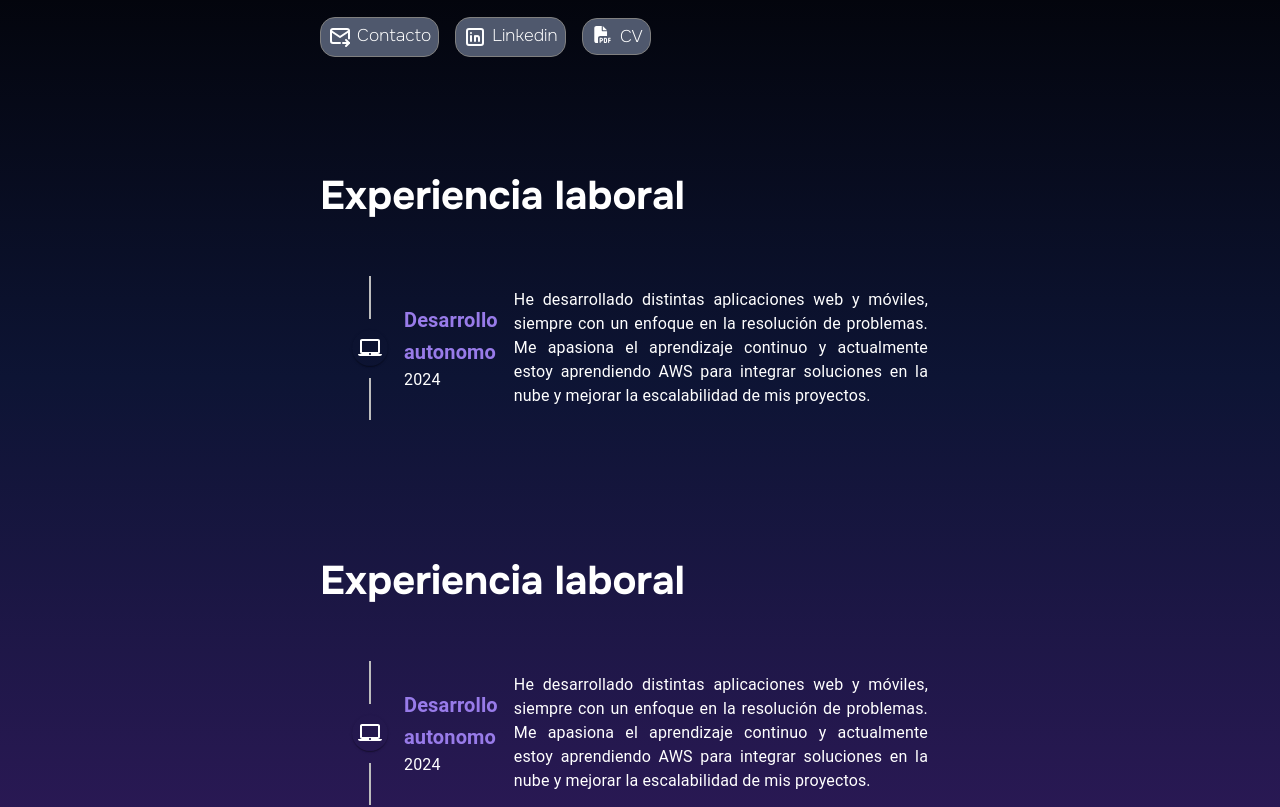
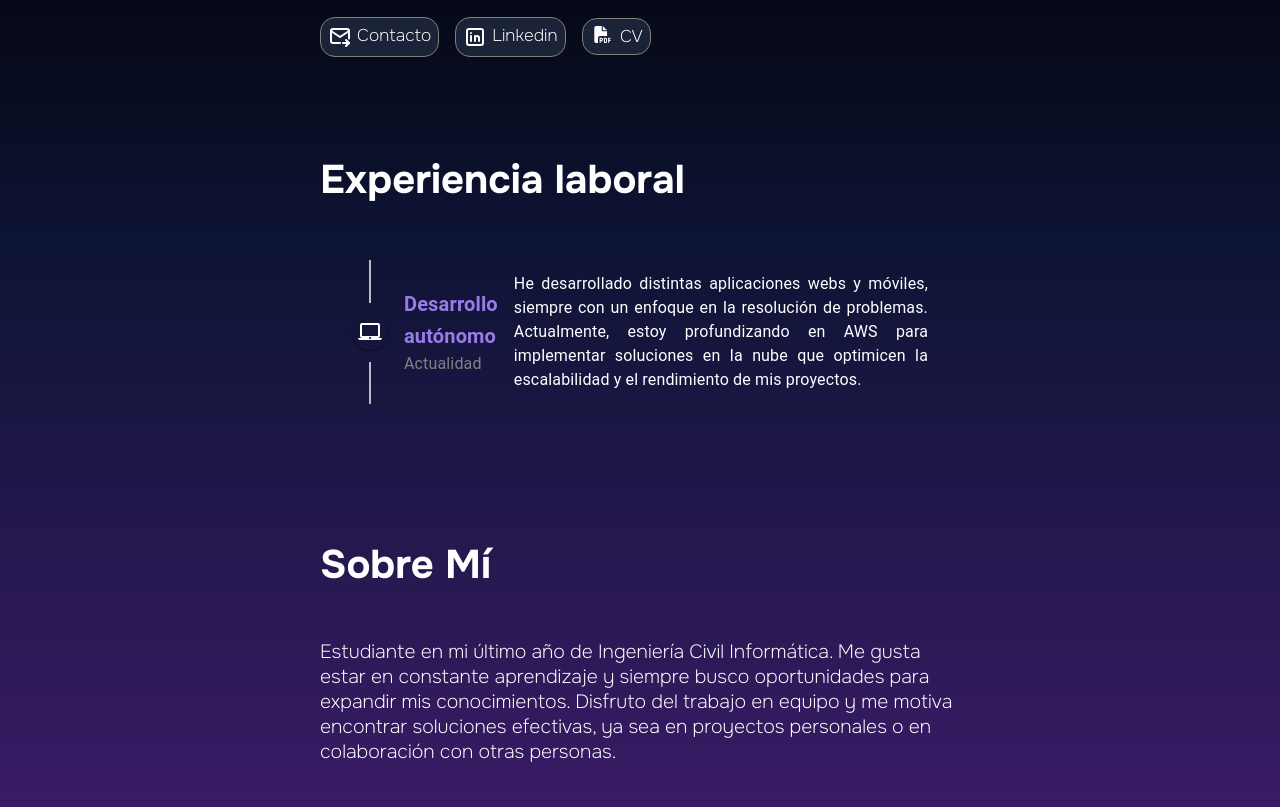
Before and after one commit to Wndburst/Portafolio.dev, a React (Vite) app: page / in a window 1280 px wide. Shown: the part 460-1267 px from the top of the page. Built offline with nearby package versions, Linux system fonts and the light colour scheme.

Commit message:
Solucion a errores

```diff
--- a/src/App.jsx
+++ b/src/App.jsx
@@ -9,8 +9,7 @@ function App() {
       <Header/>
       <Profile/>
       <Work/>
-      <Work/>
-      <Work/>
+      <About/>
     </div>
 
   )
--- a/src/components/About.jsx
+++ b/src/components/About.jsx
@@ -6,9 +6,10 @@ function About(){
         <section id="about" className="aboutme">
             <h2>Sobre Mí</h2>
         <p>
-            Me llamo Thomas Andreus Riffo Araya, tengo 23 años y
-            actualmente me encuentro en mi ultimo semestre de mi carrera.
-            Desde muy pequeño siempre me gusto la carrera
+        Estudiante en mi último año de Ingeniería Civil Informática.
+         Me gusta estar en constante aprendizaje y siempre busco oportunidades para expandir mis conocimientos.
+         Disfruto del trabajo en equipo y me motiva encontrar soluciones efectivas, ya sea en proyectos personales
+        o en colaboración con otras personas.
 
         </p>
         </section>
--- a/src/components/Profile.jsx
+++ b/src/components/Profile.jsx
@@ -15,7 +15,7 @@ function Profile(){
             <p>Ingeniero civil informático con habilidades en <b className="markyellow"> desarrollo Full-Stack</b>,
                 utilizando <b className="markyellow"> MySQL, Express, React y Node.</b><br/> <br/>Busco realizar mi <b className="markyellow">práctica profesional </b>
                 para adquirir experiencia práctica en un entorno real y contribuir al desarrollo
-                de proyectos innovadores.
+                de proyectos desafiantes.
                 </p>
             <div className='contact'>
                 <a target="_blank" rel="noopener noreferrer" href="mailto: t.riffoaraya@gmail.com">
--- a/src/components/Work.jsx
+++ b/src/components/Work.jsx
@@ -37,22 +37,27 @@ function Work(){
                     >
                         <div>
                             <Typography fontWeight={'bold'} color='rgb(152, 123, 233)' variant="h6" component="span">
-                                Desarrollo autonomo
+                                Desarrollo autónomo
                             </Typography>
-                            <Typography>2024</Typography>
+                            <Typography color='gray' >Actualidad</Typography>
                         </div>
+
                         <Typography
                             sx={{
                                 textAlign: 'justify',
                                 marginTop: { xs: '8px', sm: 0 }, // Se agrega un margen en pantallas pequeñas
                             }}
                         >
-                            He desarrollado distintas aplicaciones web y móviles,
+                            He desarrollado distintas aplicaciones webs y móviles,
                             siempre con un enfoque en la resolución de problemas.
-                            Me apasiona el aprendizaje continuo y actualmente estoy aprendiendo AWS para integrar soluciones en la nube y mejorar la escalabilidad de mis proyectos.
+                            Actualmente, estoy profundizando en AWS para implementar soluciones en
+                            la nube que optimicen la escalabilidad y el rendimiento de mis proyectos.
+
+
 
                         </Typography>
                     </TimelineContent>
+
 
                 </TimelineItem>
             </Timeline>
--- a/src/index.css
+++ b/src/index.css
@@ -122,7 +122,7 @@ html {
   border: 1px solid gray;
   padding: 7px;
   border-radius: 15px;
-  background-color: rgb(79, 88, 109);
+  background-color: rgb(26, 35, 56);
   gap: 5px;
 }
 
@@ -130,7 +130,7 @@ html {
 /*Experiencia laboral*/
 
 .work{
-  margin-top: 5rem;
+  margin-top: 4rem;
   color: white;
   max-width: 42rem;
   width: 100%;
@@ -171,4 +171,6 @@ html {
 }
 .aboutme p{
   padding: 1rem;
+  margin-bottom: 10rem;
+  font-size: 1.2rem;
 }
```
